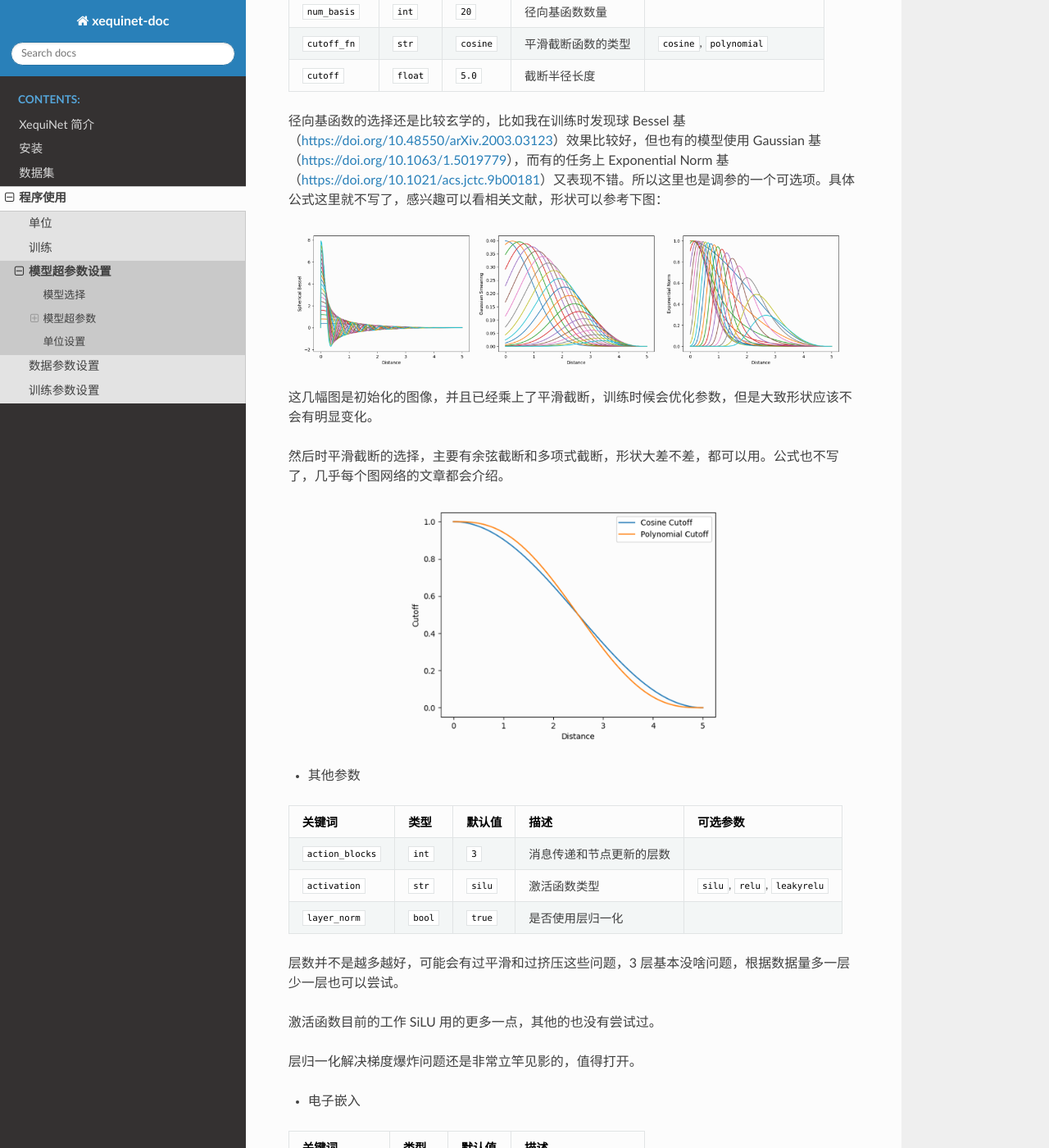
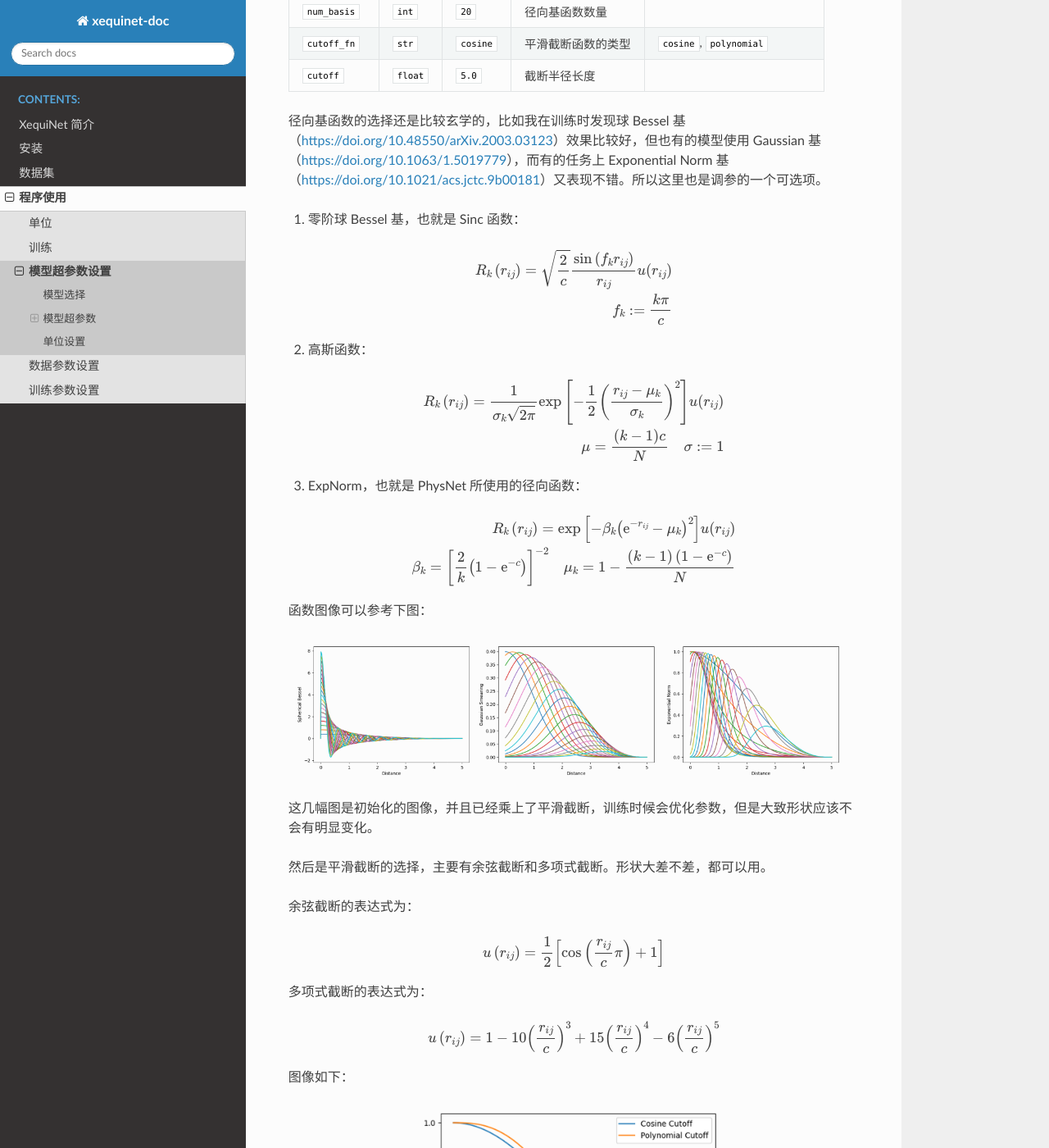
Before and after one commit to X1X1010/XequiNetDoc, a Sphinx documentation site: the page built from source/usage/model_cfg.md, in a window 1280 px wide and 1400 px high, scrolled down 1423 px. Shown: the whole window at 82% size. Built offline with Sphinx 7.4.7 and the Read the Docs theme 3.1.0, drawn with Linux system fonts in a browser that asks for light colours; formulas are drawn with MathJax 3.

Commit message:
add formula of rbf

```diff
--- a/source/usage/model_cfg.md
+++ b/source/usage/model_cfg.md
@@ -44,13 +44,52 @@
 | `cutoff_fn` | `str` | `cosine` | 平滑截断函数的类型 | `cosine`, `polynomial` |
 | `cutoff` | `float` | `5.0` | 截断半径长度 | |
 
-径向基函数的选择还是比较玄学的，比如我在训练时发现球 Bessel 基（<https://doi.org/10.48550/arXiv.2003.03123>）效果比较好，但也有的模型使用 Gaussian 基（<https://doi.org/10.1063/1.5019779>），而有的任务上 Exponential Norm 基（<https://doi.org/10.1021/acs.jctc.9b00181>）又表现不错。所以这里也是调参的一个可选项。具体公式这里就不写了，感兴趣可以看相关文献，形状可以参考下图：
+径向基函数的选择还是比较玄学的，比如我在训练时发现球 Bessel 基（<https://doi.org/10.48550/arXiv.2003.03123>）效果比较好，但也有的模型使用 Gaussian 基（<https://doi.org/10.1063/1.5019779>），而有的任务上 Exponential Norm 基（<https://doi.org/10.1021/acs.jctc.9b00181>）又表现不错。所以这里也是调参的一个可选项。
+
+1. 零阶球 Bessel 基，也就是 Sinc 函数：
+
+$$
+    R_k \left( r_{ij} \right) = \sqrt{\frac{2}{c}} \frac{\sin\left( f_k r_{ij} \right)}{r_{ij}} u(r_{ij}) \\
+    f_k := \frac{k \pi}{c}
+$$
+
+2. 高斯函数：
+
+$$
+    R_k \left( r_{ij} \right) = \frac{1}{\sigma_k \sqrt{2\pi}} \exp \left[ - \frac{1}{2} \left( \frac{r_{ij} - \mu_k}{\sigma_k} \right)^2 \right] u(r_{ij}) \\
+    \mu = \frac{\left( k - 1 \right) c}{N} \quad \sigma := 1
+$$
+
+3. ExpNorm，也就是 PhysNet 所使用的径向函数：
+
+$$
+    R_k \left( r_{ij} \right) = \exp\left[ -\beta_k \left( \text{e}^{-r_{ij}} - \mu_k \right)^2 \right] u(r_{ij}) \\
+    \beta_k = \left[ \frac{2}{k} \left( 1 - \text{e}^{-c} \right) \right]^{-2} \quad \mu_k = 1 - \frac{\left( k - 1 \right) \left( 1 - \text{e}^{-c}\right)}{N}
+$$
+
+函数图像可以参考下图：
 
 ![RBF](../figures/RBF.png)
 
 这几幅图是初始化的图像，并且已经乘上了平滑截断，训练时候会优化参数，但是大致形状应该不会有明显变化。
 
-然后时平滑截断的选择，主要有余弦截断和多项式截断，形状大差不差，都可以用。公式也不写了，几乎每个图网络的文章都会介绍。
+然后是平滑截断的选择，主要有余弦截断和多项式截断。形状大差不差，都可以用。
+
+余弦截断的表达式为：
+
+$$
+    u\left( r_{ij} \right) = \frac{1}{2} \left[ \cos \left( \frac{r_{ij}}{c} \pi \right) + 1 \right]
+$$
+
+多项式截断的表达式为：
+
+$$
+    u\left( r_{ij} \right) = 1 - 10 \left( \frac{r_{ij}}{c} \right)^3
+    + 15 \left( \frac{r_{ij}}{c} \right)^4
+    - 6 \left( \frac{r_{ij}}{c} \right)^5
+$$
+
+图像如下：
 
 ![Cutoff](../figures/Cutoff.png)
 
```
